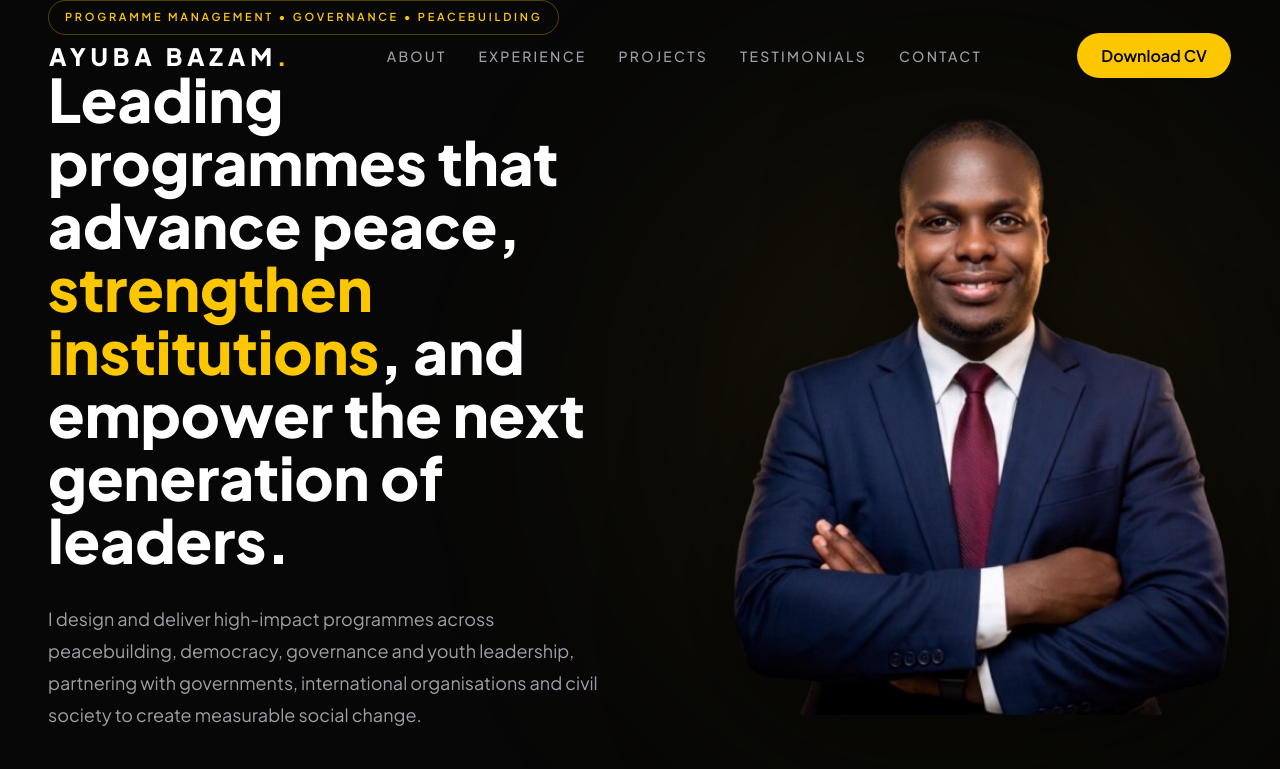
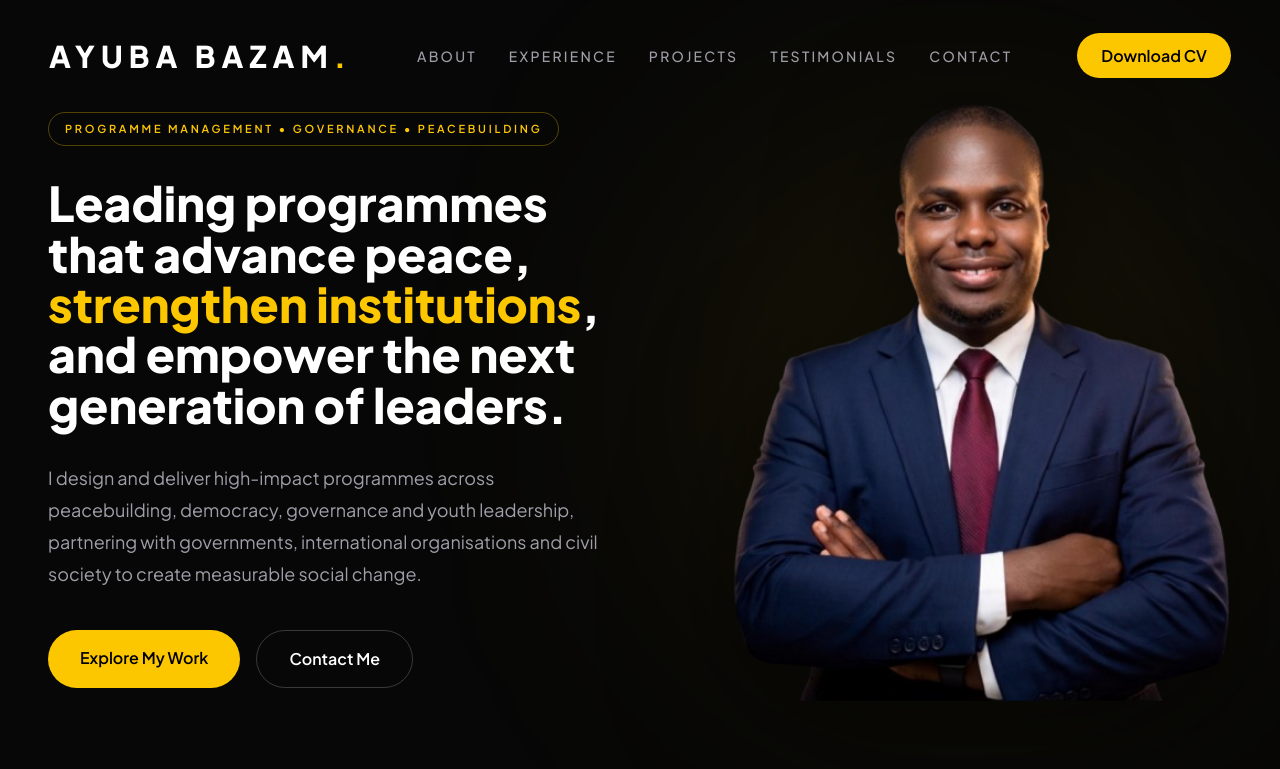
Before and after one commit to bazamayuba-wq/bazamayuba-portfolio, a React (Vite) app: page / in a window 1280 px wide. Shown: the top 769 px of the page. Built offline with nearby package versions, Linux system fonts and the light colour scheme.

Commit message:
Refine hero typography

```diff
--- a/src/components/Hero.tsx
+++ b/src/components/Hero.tsx
@@ -24,7 +24,7 @@ export default function Hero() {
                 PROGRAMME MANAGEMENT • GOVERNANCE • PEACEBUILDING
               </span>
 
-              <h1 className="mt-8 text-6xl font-black leading-[1.05]">
+              <h1 className="mt-8 text-5xl font-black leading-[1.05]">
                 Leading programmes that advance peace,
                 <span className="text-yellow-400">
                   {" "}strengthen institutions
--- a/src/components/Navbar.tsx
+++ b/src/components/Navbar.tsx
@@ -40,7 +40,7 @@ export default function Navbar() {
       >
         <a
           href="#home"
-          className="text-2xl font-black tracking-[0.2em] text-white"
+          className="text-3xl font-black tracking-[0.2em] text-white"
         >
           AYUBA BAZAM<span className="text-yellow-400">.</span>
         </a>
```
